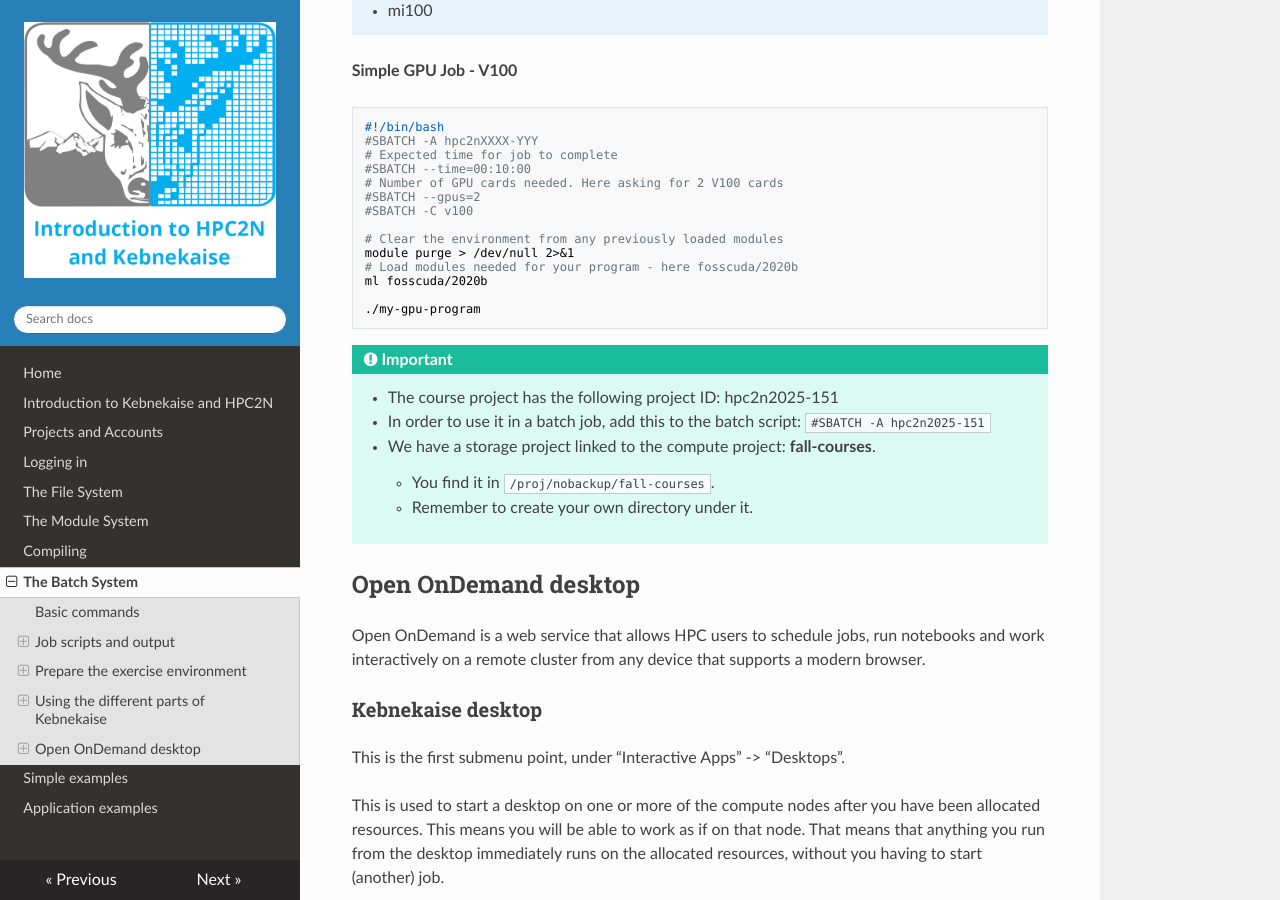
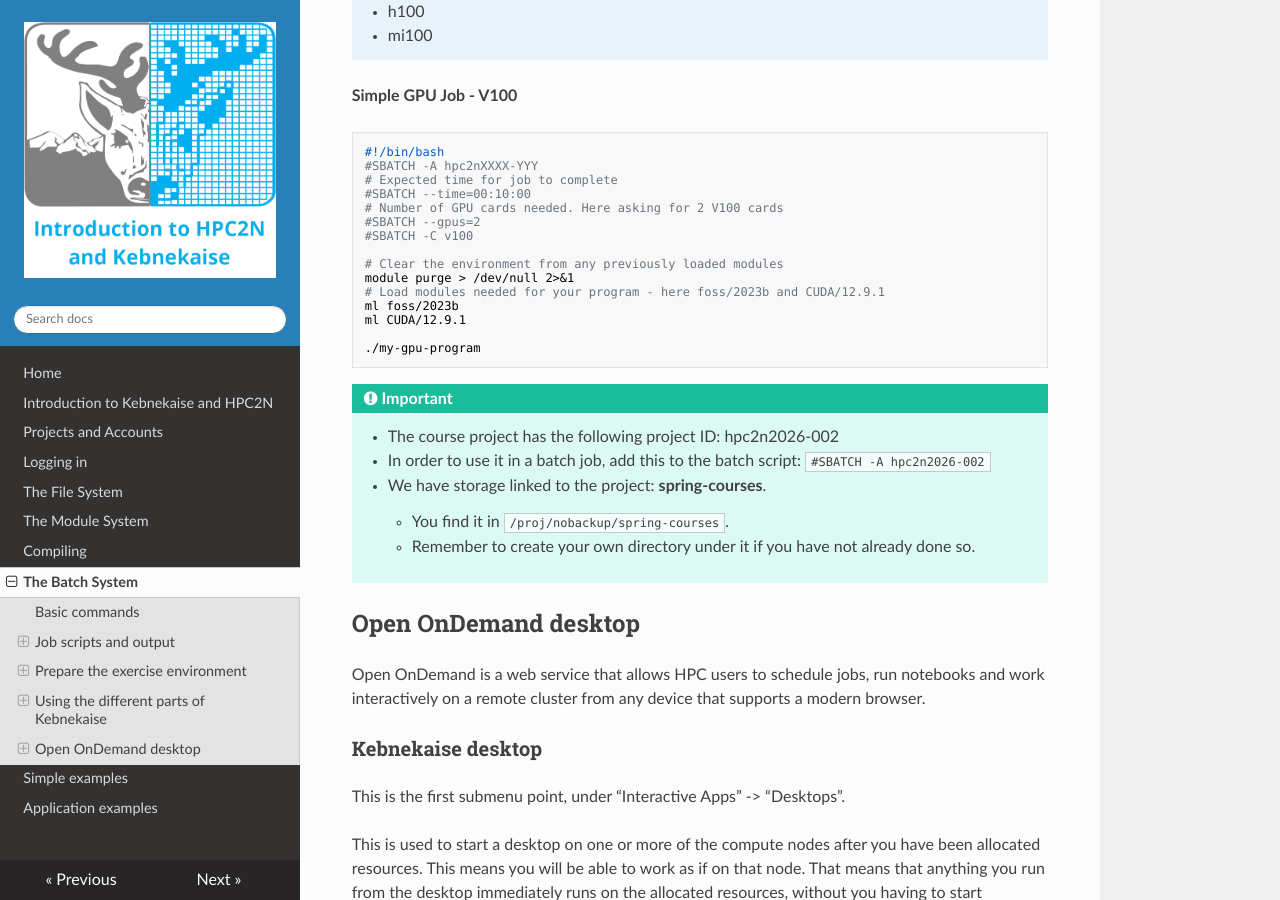
Before and after one commit to hpc2n/intro-course, an MkDocs documentation site: the page built from docs/batch.md, in a window 1280 px wide and 900 px high, scrolled down 12356 px. Built offline with MkDocs 1.6.1, drawn with Linux system fonts in a browser that asks for light colours; nearby versions of some CDN libraries; some of the changed text lies outside the part shown.

Commit message:
Updating due to modules and projects being different

````diff
--- a/docs/batch.md
+++ b/docs/batch.md
@@ -187,7 +187,7 @@
 
     If you have not already done so, clone the material from the website <a href="https://github.com/hpc2n/intro-course" target="_blank">https://github.com/hpc2n/intro-course</a>:
 
-    1. Change to the storage directory you created under ``/proj/nobackup/fall-courses/``.
+    1. Change to the storage directory you created for yourself under ``/proj/nobackup/spring-courses/``.
     2. Clone the material:
     ```bash
     git clone https://github.com/hpc2n/intro-course.git
@@ -451,19 +451,20 @@
 
 # Clear the environment from any previously loaded modules
 module purge > /dev/null 2>&1
-# Load modules needed for your program - here fosscuda/2020b
-ml fosscuda/2020b
+# Load modules needed for your program - here foss/2023b and CUDA/12.9.1
+ml foss/2023b
+ml CUDA/12.9.1
 
 ./my-gpu-program
 ```
 
 !!! Important
 
-    - The course project has the following project ID: hpc2n2025-151
-    - In order to use it in a batch job, add this to the batch script: ``#SBATCH -A hpc2n2025-151``
-    - We have a storage project linked to the compute project: **fall-courses**.
-        - You find it in ``/proj/nobackup/fall-courses``.
-        - Remember to create your own directory under it.
+    - The course project has the following project ID: hpc2n2026-002
+    - In order to use it in a batch job, add this to the batch script: ``#SBATCH -A hpc2n2026-002``
+    - We have storage linked to the project: **spring-courses**.
+        - You find it in ``/proj/nobackup/spring-courses``.
+        - Remember to create your own directory under it if you have not already done so.
 
 ## Open OnDemand desktop
 
@@ -491,7 +492,7 @@
 
 !!! note "Exercise: start an instance of the "Kebnekaise desktop" and play with it"
 
-    - Pick "compute project" as ``fall-courses``
+    - Pick "compute project" as ``hpc2n2025-002``
     - Pick "number of hours" to ``1`` so it starts fast.
     - Pick "Number of cores" to something between ``1-4``
     - Pick "any" for "Node type"
@@ -502,7 +503,7 @@
     - Look around, see that you can use a filetree, open terminals (do so and see the cores are on the node that was shown as host), etc.
         - A terminal is opened from "Applications" -> "System Tools" -> "MATE terminal" (or Xfce if you picked that).
     - If you asked for more than one core, you can do ``srun /bin/hostname`` in the terminal and see a list of nodes.
-    - You can go to the ``/proj/nobackup/fall-courses/<your-dir>/intro-course/exercises`` directory and into the ``simple`` directory. Try run something directly on the command line - remember to load modules and compile if needed.
+    - You can go to the ``/proj/nobackup/spring-courses/<your-dir>/intro-course/exercises`` directory and into the ``simple`` directory. Try run something directly on the command line - remember to load modules and compile if needed.
         - Example: run the small Python program ``mmmult.py``
             - Load some modules: ``module load GCC/12.3.0 Python/3.11.3 SciPy-bundle/2023.07``
             - Run it: ``python mmmult.py`` (in directory "simple")
````
Also changed, not shown: other parts of docs/batch.md (+6 -6 lines).
